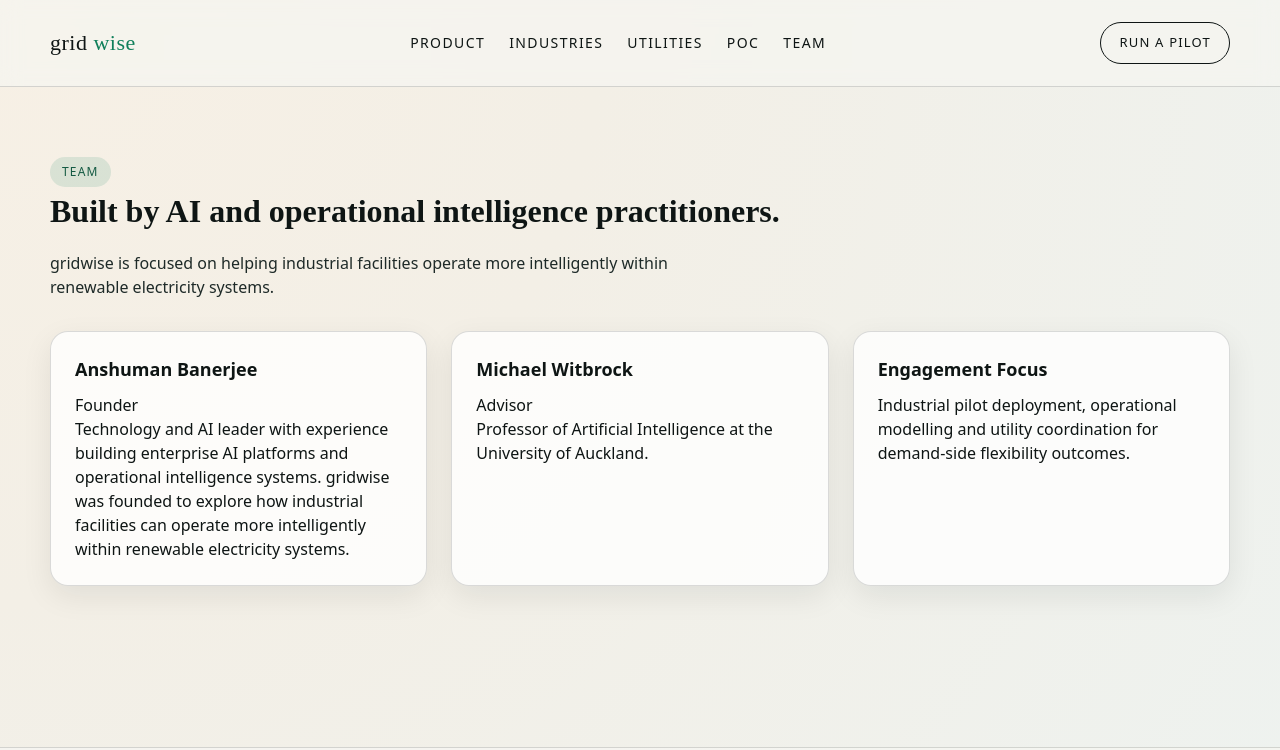
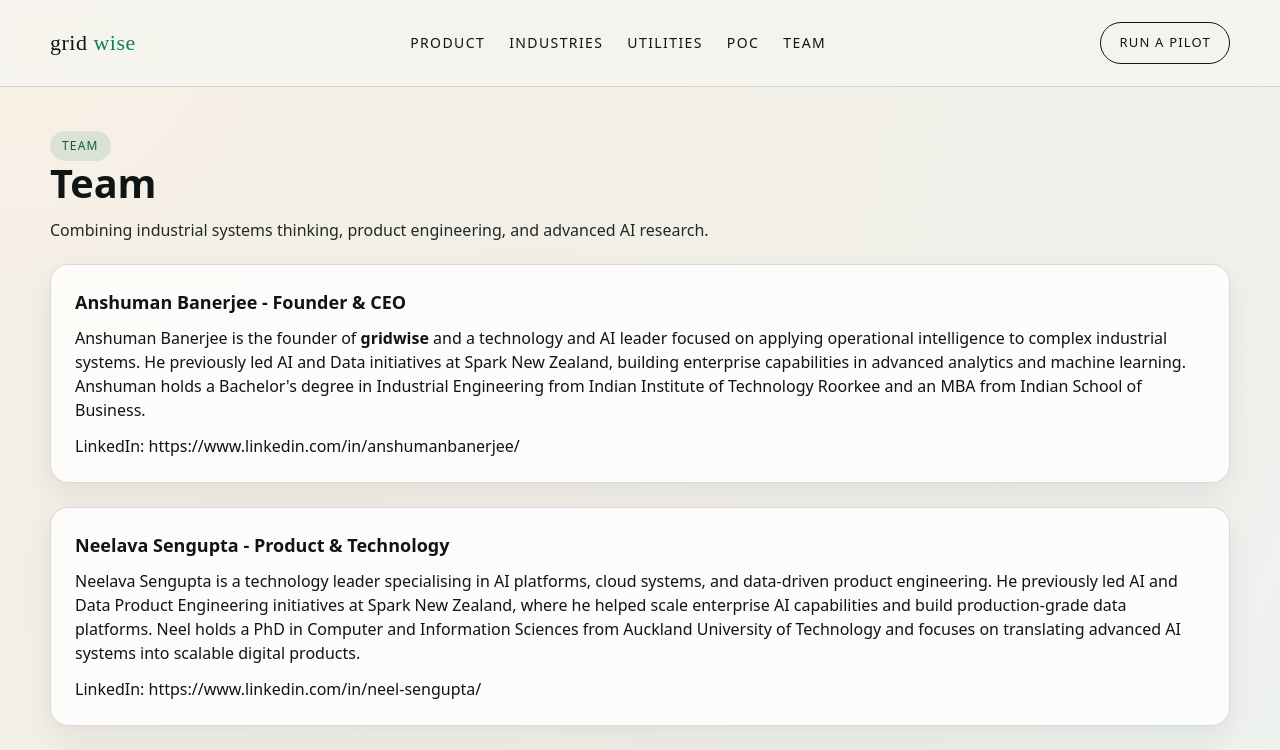
Before and after one commit to koyemii/gridwisewebsite, a Next.js app: page /team in a window 1280 px wide. Shown: the top 750 px of the page. Built offline with nearby package versions, Linux system fonts and the light colour scheme.

Commit message:
Refine typography, spacing, and team bios for gridwise

```diff
--- a/app/contact/page.js
+++ b/app/contact/page.js
@@ -9,7 +9,7 @@
       <div className="pill">Contact</div>
       <h1 className="section-title">Run a pilot or request a briefing.</h1>
       <p className="section-lead">
-        Reach the gridwise team to discuss industrial flexibility opportunities,
+        Reach the <strong>gridwise</strong> team to discuss industrial flexibility opportunities,
         pilot scope and utility coordination pathways.
       </p>
       <div className="hero-actions">
--- a/app/globals.css
+++ b/app/globals.css
@@ -102,9 +102,9 @@
 }
 
 .hero {
-  padding: 90px 0 70px;
+  padding: 72px 0 48px;
   display: grid;
-  gap: 32px;
+  gap: 24px;
 }
 
 .eyebrow {
@@ -115,9 +115,10 @@
 }
 
 .hero h1 {
-  font-family: var(--font-display, "Baskerville"), "Times New Roman", serif;
-  font-size: clamp(40px, 5vw, 68px);
-  line-height: 1.05;
+  font-family: var(--font-body, "Avenir Next"), system-ui, -apple-system, "Segoe UI", sans-serif;
+  font-size: clamp(42px, 4.7vw, 64px);
+  font-weight: 750;
+  line-height: 1.08;
   max-width: 820px;
 }
 
@@ -185,19 +186,21 @@
 }
 
 .section {
-  padding: 70px 0;
+  padding: 44px 0;
 }
 
 .section-title {
-  font-family: var(--font-display, "Baskerville"), "Times New Roman", serif;
-  font-size: 32px;
-  margin-bottom: 16px;
+  font-family: var(--font-body, "Avenir Next"), system-ui, -apple-system, "Segoe UI", sans-serif;
+  font-size: clamp(34px, 3.1vw, 44px);
+  font-weight: 750;
+  line-height: 1.15;
+  margin-bottom: 12px;
 }
 
 .section-lead {
   color: var(--ink-2);
   max-width: 680px;
-  margin-bottom: 32px;
+  margin-bottom: 22px;
 }
 
 .pill {
@@ -215,7 +218,7 @@
 
 .split {
   display: grid;
-  gap: 32px;
+  gap: 22px;
   grid-template-columns: repeat(auto-fit, minmax(280px, 1fr));
   align-items: center;
 }
@@ -284,6 +287,6 @@
   }
 
   .hero {
-    padding: 70px 0 50px;
+    padding: 58px 0 36px;
   }
 }
--- a/app/industries/page.js
+++ b/app/industries/page.js
@@ -9,7 +9,7 @@
       <div className="pill">Industries</div>
       <h1 className="section-title">Built for sectors where flexibility can be operationalised.</h1>
       <p className="section-lead">
-        gridwise focuses on industries where operational flexibility can be
+        <strong>gridwise</strong> focuses on industries where operational flexibility can be
         coordinated without disrupting production outcomes.
       </p>
 
--- a/app/poc/page.js
+++ b/app/poc/page.js
@@ -9,7 +9,7 @@
       <div className="pill">POC</div>
       <h1 className="section-title">Pilot programme for industrial operational flexibility.</h1>
       <p className="section-lead">
-        Early partner facilities work with gridwise to identify operational
+        Early partner facilities work with <strong>gridwise</strong> to identify operational
         flexibility and quantify potential energy optimisation opportunities.
       </p>
 
--- a/app/product/page.js
+++ b/app/product/page.js
@@ -9,7 +9,7 @@
       <div className="pill">Product</div>
       <h1 className="section-title">AI-native operational intelligence for industrial energy demand.</h1>
       <p className="section-lead">
-        gridwise connects facility operations with electricity system
+        <strong>gridwise</strong> connects facility operations with electricity system
         conditions, identifying when and how energy-intensive processes can be
         coordinated to improve economic and system outcomes.
       </p>
--- a/app/team/page.js
+++ b/app/team/page.js
@@ -1,41 +1,59 @@
 export const metadata = {
   title: "Team | gridwise",
-  description: "Founder and advisor credibility."
+  description: "Combining industrial systems thinking, product engineering, and advanced AI research."
 };
 
 export default function TeamPage() {
   return (
     <section className="section container">
       <div className="pill">Team</div>
-      <h1 className="section-title">Built by AI and operational intelligence practitioners.</h1>
+      <h1 className="section-title">Team</h1>
       <p className="section-lead">
-        gridwise is focused on helping industrial facilities operate more
-        intelligently within renewable electricity systems.
+        Combining industrial systems thinking, product engineering, and advanced AI research.
       </p>
 
-      <div className="grid grid-3">
+      <div className="grid">
         <div className="card">
-          <h3>Anshuman Banerjee</h3>
-          <p>Founder</p>
+          <h3>Anshuman Banerjee - Founder &amp; CEO</h3>
           <p>
-            Technology and AI leader with experience building enterprise AI
-            platforms and operational intelligence systems. gridwise was founded
-            to explore how industrial facilities can operate more intelligently
-            within renewable electricity systems.
+            Anshuman Banerjee is the founder of <strong>gridwise</strong> and a technology and AI leader
+            focused on applying operational intelligence to complex industrial systems. He previously
+            led AI and Data initiatives at Spark New Zealand, building enterprise capabilities in
+            advanced analytics and machine learning. Anshuman holds a Bachelor&apos;s degree in Industrial
+            Engineering from Indian Institute of Technology Roorkee and an MBA from Indian School of
+            Business.
+          </p>
+          <p style={{ marginTop: "12px" }}>
+            LinkedIn: <a href="https://www.linkedin.com/in/anshumanbanerjee/" target="_blank" rel="noreferrer">https://www.linkedin.com/in/anshumanbanerjee/</a>
           </p>
         </div>
+
         <div className="card">
-          <h3>Michael Witbrock</h3>
-          <p>Advisor</p>
+          <h3>Neelava Sengupta - Product &amp; Technology</h3>
           <p>
-            Professor of Artificial Intelligence at the University of Auckland.
+            Neelava Sengupta is a technology leader specialising in AI platforms, cloud systems, and
+            data-driven product engineering. He previously led AI and Data Product Engineering
+            initiatives at Spark New Zealand, where he helped scale enterprise AI capabilities and build
+            production-grade data platforms. Neel holds a PhD in Computer and Information Sciences from
+            Auckland University of Technology and focuses on translating advanced AI systems into
+            scalable digital products.
+          </p>
+          <p style={{ marginTop: "12px" }}>
+            LinkedIn: <a href="https://www.linkedin.com/in/neel-sengupta/" target="_blank" rel="noreferrer">https://www.linkedin.com/in/neel-sengupta/</a>
           </p>
         </div>
+
         <div className="card">
-          <h3>Engagement Focus</h3>
+          <h3>Michael Witbrock - Scientific Advisor</h3>
           <p>
-            Industrial pilot deployment, operational modelling and utility
-            coordination for demand-side flexibility outcomes.
+            Michael Witbrock is Director of the Strong AI Lab at University of Auckland and a Professor
+            of Computer Science. His research focuses on building AI systems that combine machine
+            learning, knowledge representation, and reasoning. He previously held senior research roles
+            at IBM Research and Cycorp and earned his PhD in Computer Science from Carnegie Mellon
+            University.
+          </p>
+          <p style={{ marginTop: "12px" }}>
+            LinkedIn: <a href="https://www.linkedin.com/in/witbrock/" target="_blank" rel="noreferrer">https://www.linkedin.com/in/witbrock/</a>
           </p>
         </div>
       </div>
--- a/components/SiteFooter.js
+++ b/components/SiteFooter.js
@@ -34,7 +34,7 @@
         and electricity market conditions.
       </div>
       <div className="container" style={{ marginTop: "12px", fontSize: "12px" }}>
-        © 2026 gridwise. All rights reserved.
+        © 2026 <strong>gridwise</strong>. All rights reserved.
       </div>
     </footer>
   );
```
Also changed, not shown: app/page.js (+7 -7 lines).
